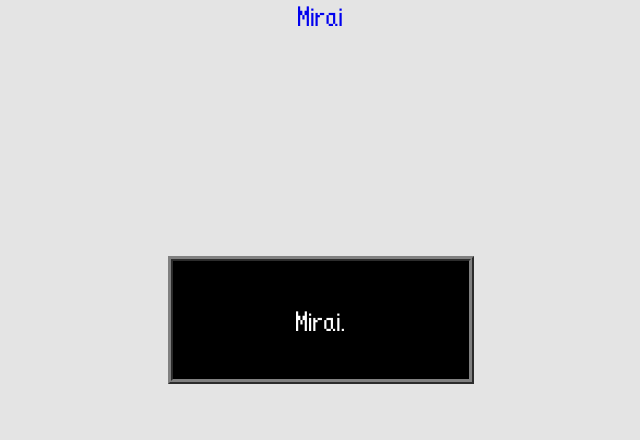
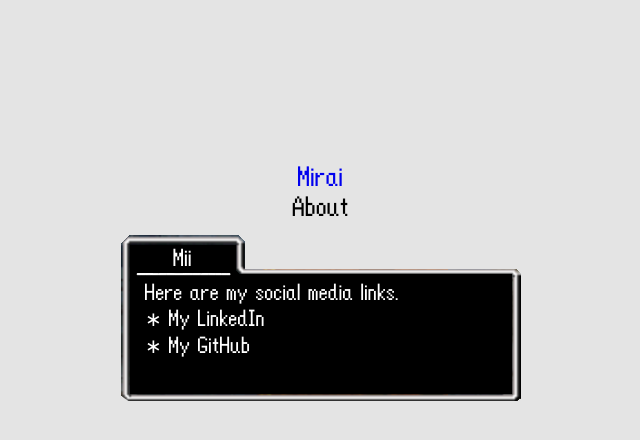
Before and after one commit to miishin/mirai, a Next.js app: page /about in a window 1280 px wide. Shown: the top 440 px of the page, without its empty margins (319-959 px from the left). Built offline with nearby package versions, Linux system fonts and the light colour scheme; a web font is replaced by a local one.

Commit message:
cleaned up CSS positioning, About page, and restructured menus

```diff
--- a/pages/about.js
+++ b/pages/about.js
@@ -1,21 +1,26 @@
 import Head from 'next/head'
 import Header from '../components/header.js'
 import NHead from '../components/head.js'
-import styles from '../styles/About.module.css'
+import styles from '../styles/Menu.module.css'
 
 export default function About() {
   return (
     <div className="container">
       <NHead>About</NHead>
 
-      <Header></Header>
+      <Header name="About"/>
 
-      <main className={styles.contents}>
-        <div className={styles.items}>
-          <div className={styles.txt}>
-              <p>Mirai.</p>
-          </div>
-        </div>
+      <main className={styles.menu}>
+      <img src="textbox.svg"/>
+      <div className={styles.items}>
+      <div className={styles.linktxt}>Here are my social media links.</div>
+        <a href="https://linkedin.com/in/miraisahara">
+          <div className={styles.linktxt}>∗ My LinkedIn</div>
+        </a>
+        <a href="https://github.com/miishin">
+          <div className={styles.linktxt}>∗ My GitHub</div>
+        </a>
+      </div>
       </main>
     </div>
   )
--- a/pages/index.js
+++ b/pages/index.js
@@ -8,7 +8,6 @@ export default function Home() {
   return (
     <div className="container">
       <NHead name="Home"/>
-
       <Header></Header>
 
       <main className={styles.menu}>
--- a/styles/GridMenu.module.css
+++ b/styles/GridMenu.module.css
@@ -4,7 +4,7 @@
     height: 190px;
     padding: 20px;
     position: absolute;
-    top: 39%;
+    top: 40%;
     left: 50%;
     -ms-transform: translate(-50%, -50%);
     transform: translate(-50%, -50%);
--- a/styles/globals.css
+++ b/styles/globals.css
@@ -1,5 +1,9 @@
 html,
 body {
+  margin: 0px;
+}
+
+.container {
   margin: 0px;
   position: absolute;
   top: 0px;
@@ -7,10 +11,6 @@ body {
   left: 0px;
   right: 0px;
   background-color: rgb(228, 228, 228);
-}
-
-.container {
-  z-index: 0;
 }
 
 a {
```
Also changed, not shown: public/textbox.svg.
